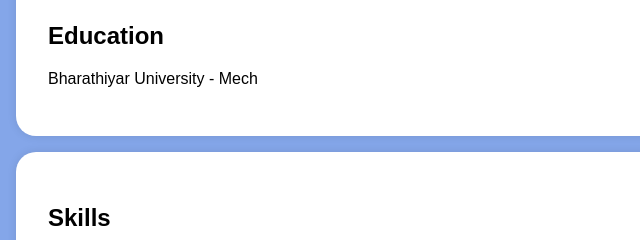
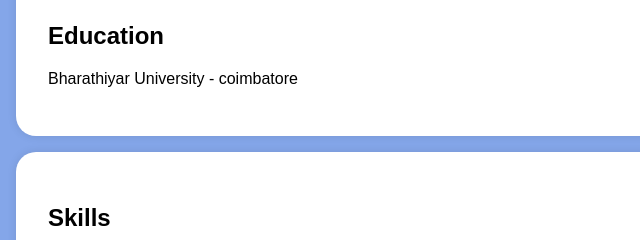
Before and after one commit to varsh704/Digitalportfolio-, a plain HTML site: page index.html in a window 1280 px wide. Shown: the part 512-752 px from the top of the page, 0-640 px from the left. Drawn offline with Linux system fonts and the light colour scheme.

Commit message:
Update index.html

```diff
--- a/index.html
+++ b/index.html
@@ -128,7 +128,7 @@
     <section id="education">
         <div class="section-content">
             <h2>Education</h2>
-            <p>Bharathiyar University  - Mech</p>
+            <p>Bharathiyar University  - coimbatore</p>
 
 
         </div>
```
